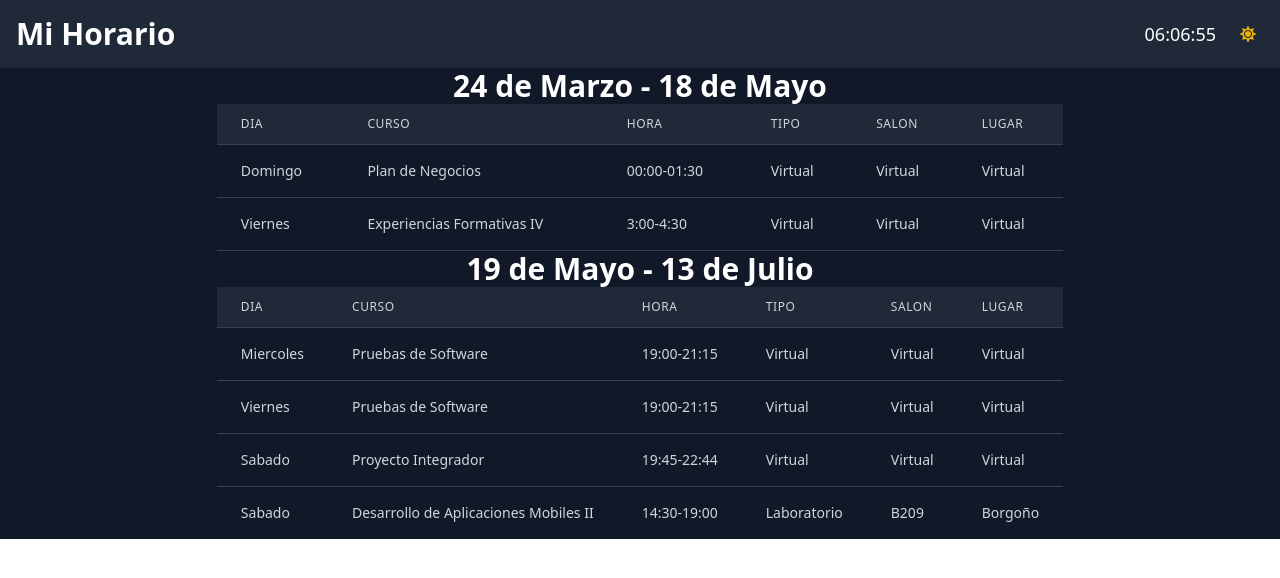
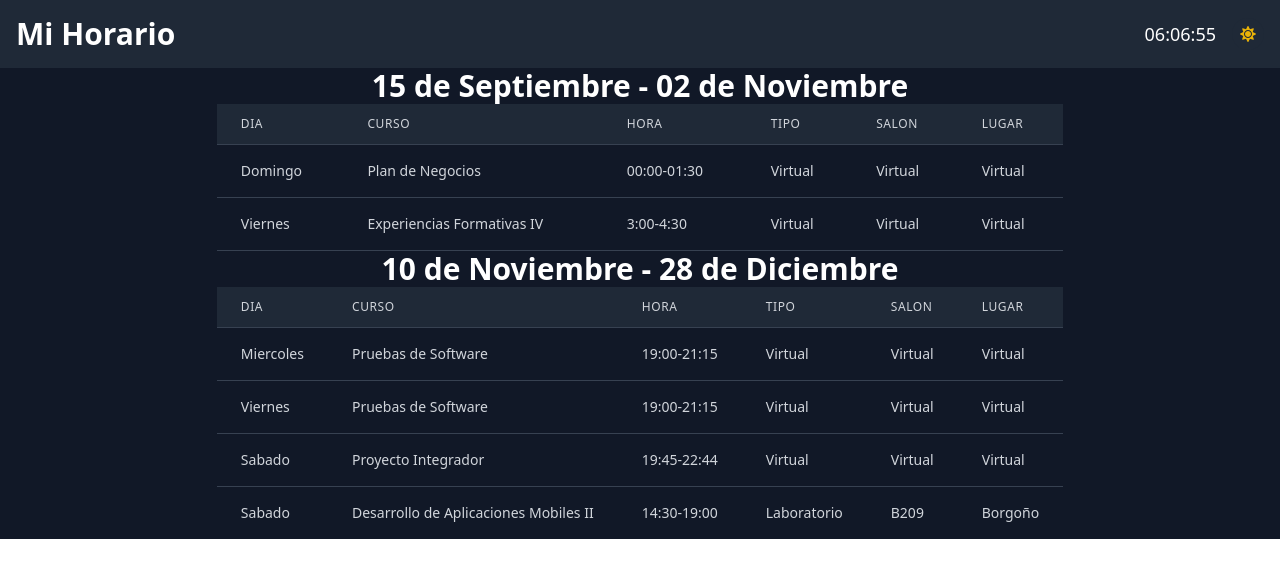
Before and after one commit to Raydberg/ClassHorario, a React (Vite) app: page / in a window 1280 px wide. Shown: the top 578 px of the page. Built offline with nearby package versions, Linux system fonts and the light colour scheme.

Commit message:
feat: Update schedule titles for September and November in Horario component

```diff
--- a/src/page/Horario.jsx
+++ b/src/page/Horario.jsx
@@ -21,10 +21,10 @@ export const Horario = () => {
     <div className="flex flex-col justify-center items-center dark:bg-gray-900 dark:text-white">
       <Header title="Mi Horario" themeToggle={<ThemeToggle />} currentDate={currentDate} />
       <div className="flex flex-col">
-        <SubTitle title="24 de Marzo - 18 de Mayo" />
+        <SubTitle title="15 de Septiembre - 02 de Noviembre" />
         <TableSeptember />
         <hr className="dark:border-gray-700" />
-        <SubTitle title="19 de Mayo - 13 de Julio" />
+        <SubTitle title="10 de Noviembre - 28 de Diciembre" />
         <TableNovember />
       </div>
     </div>
```
